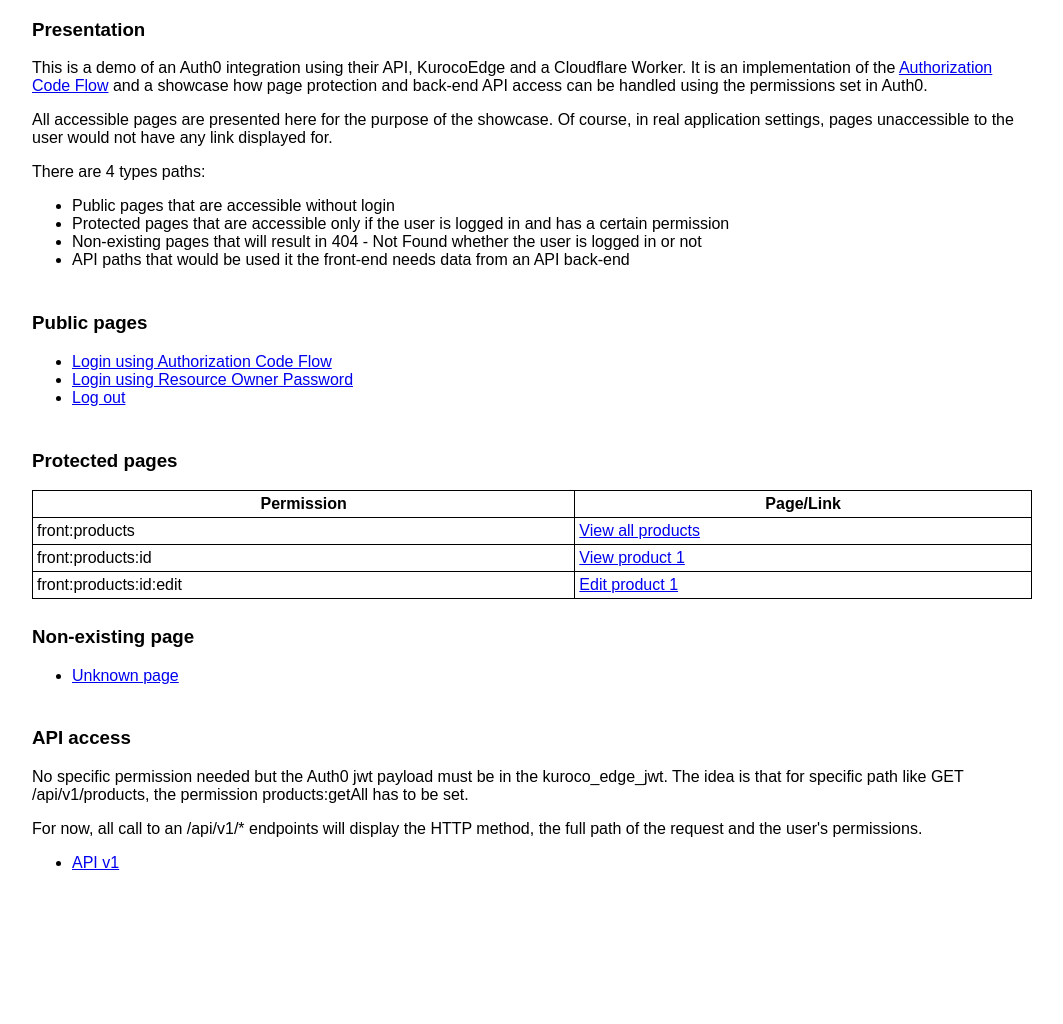
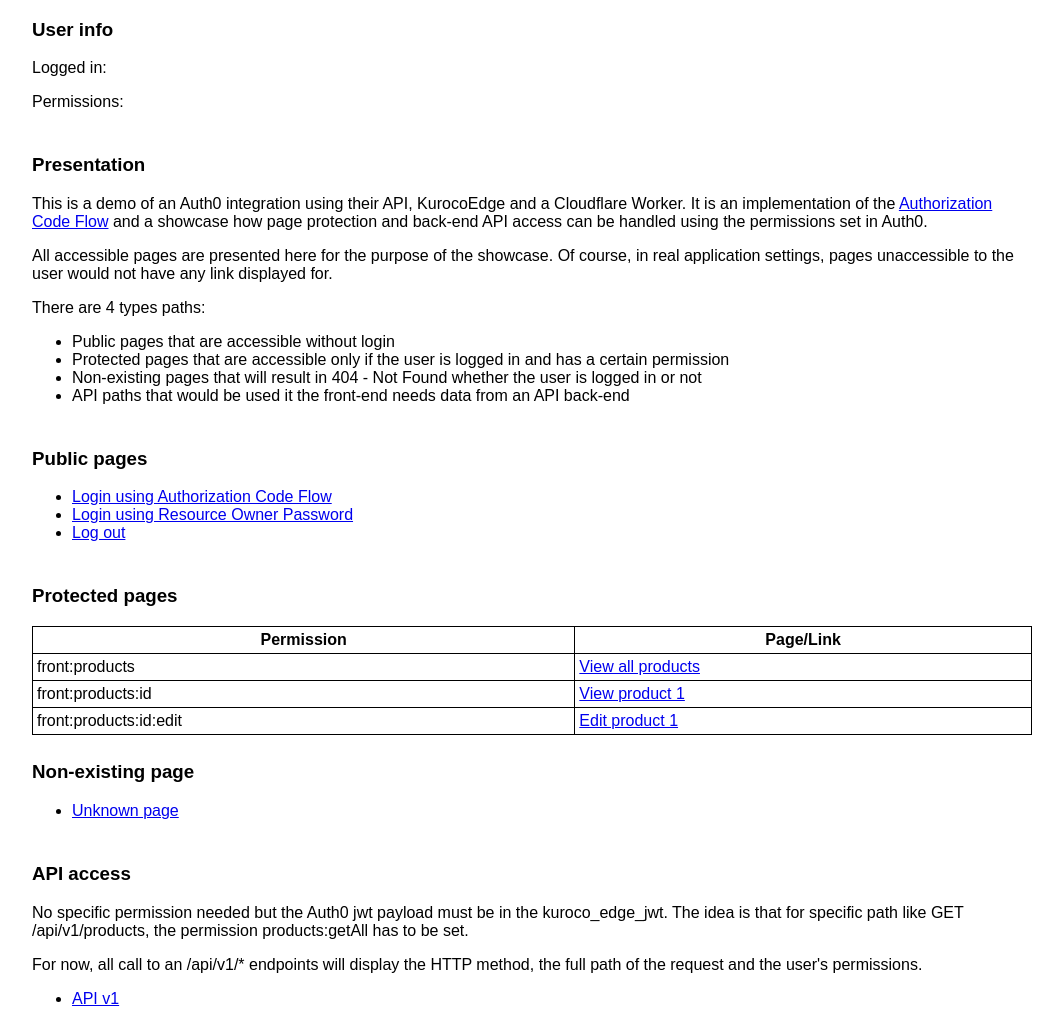
Before and after one commit to VivianeQDiverta/auth0-integration-client, a plain HTML site: page index.html in a window 1280 px wide. Shown: the whole page, without its empty margins (108-1171 px from the left). Before the commit the page ends 888 px from the top, so only its background shows below. Drawn offline with Linux system fonts and the light colour scheme.

Commit message:
add user info section

```diff
--- a/index.html
+++ b/index.html
@@ -8,6 +8,11 @@
     <link rel="stylesheet" href="/public/style.css" />
   </head>
   <body>
+    <div>
+      <h3>User info</h3>
+      <p id="logged-in">Logged in:</p>
+      <p id="permissions">Permissions:</p>
+    </div>
     <div>
       <h3>Presentation</h3>
       <p>
```
